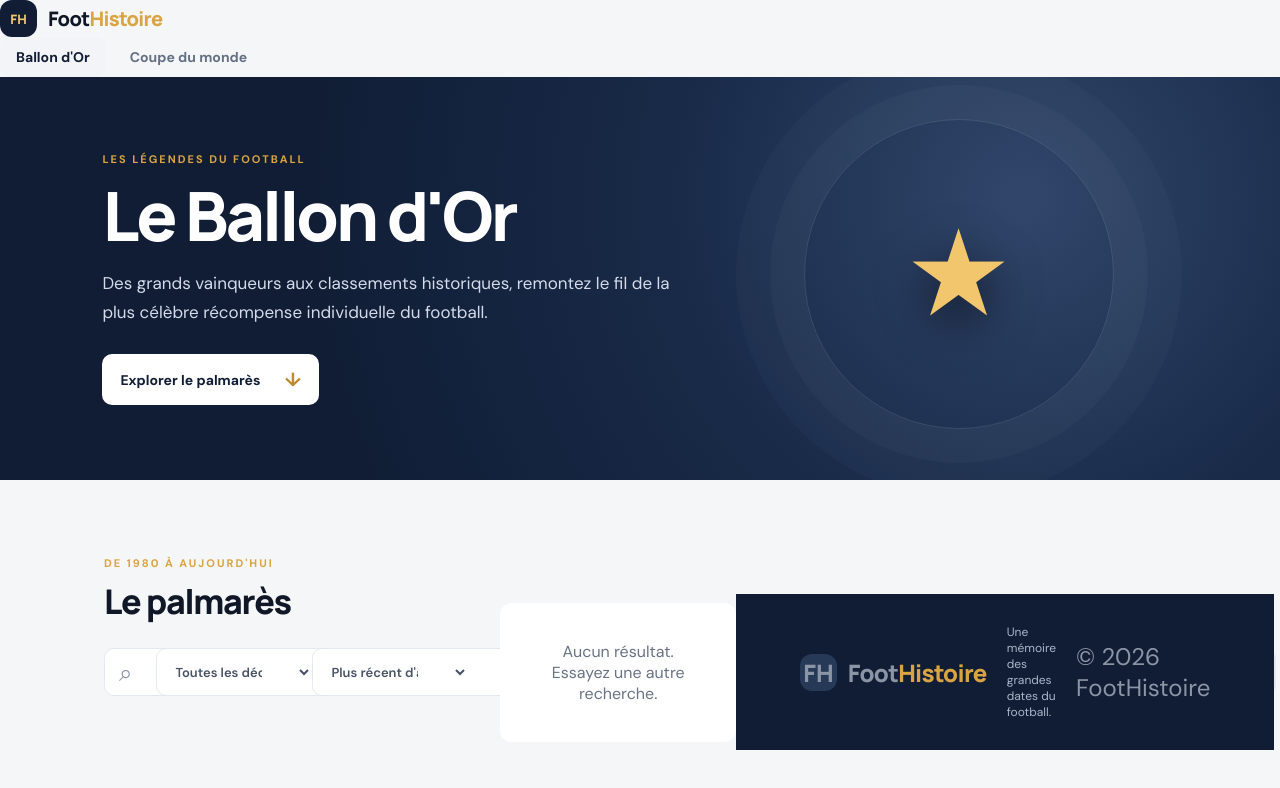
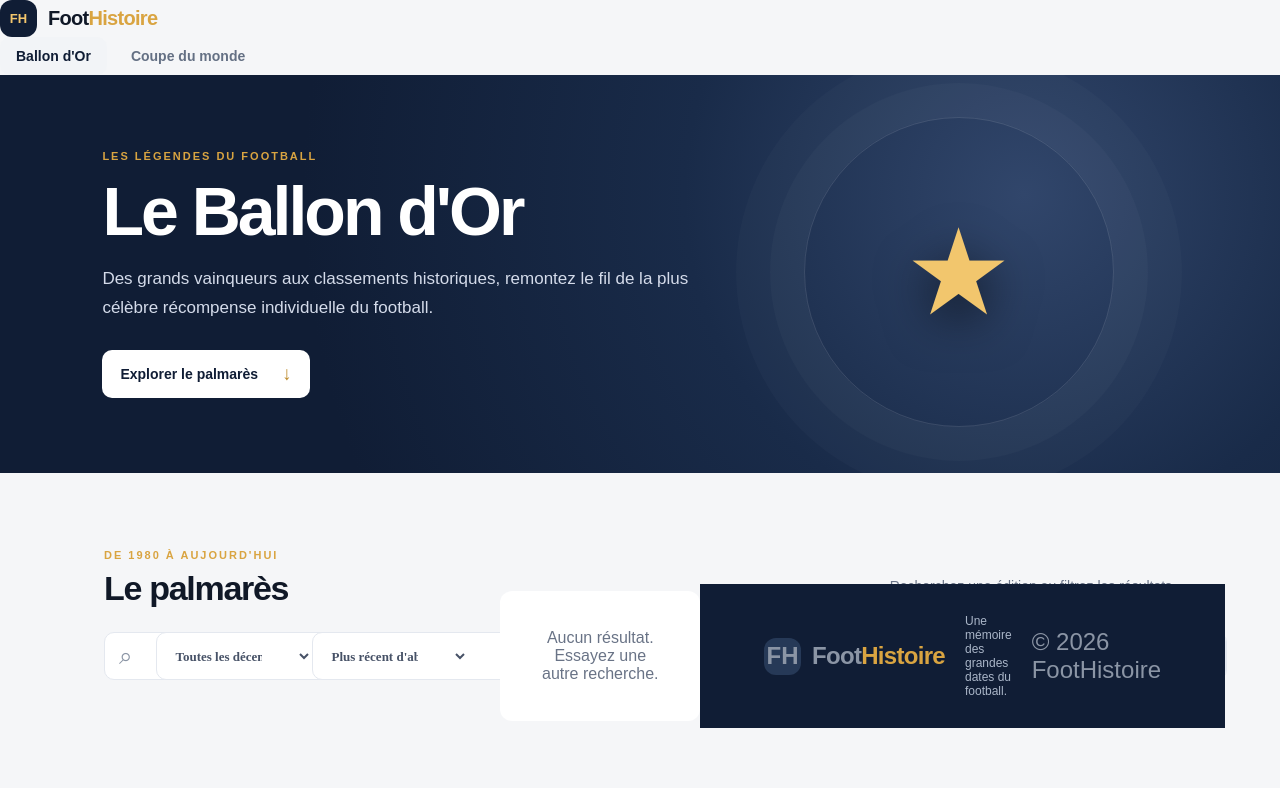
Before and after one commit to Agu-tom/S-ance-1-code1, a plain HTML site: page index.html in a window 1280 px wide. Drawn offline with Linux system fonts and the light colour scheme.

Commit message:
Update style.css

```diff
--- a/style.css
+++ b/style.css
@@ -1,4 +1,4 @@
-@import url('https://fonts.googleapis.com/css2?family=DM+Sans:wght@400;500;600;700&family=Manrope:wght@400;500;600;700;800&display=swap');
+
 
 :root {
   --bg: #f5f6f8;
@@ -574,7 +574,7 @@ footer p {
   .select-wrap {
     flex: 1;
   }
-
+/*lkmjojpi*/
   .select-wrap select {
     min-width: 0;
     width: 100%;
```
